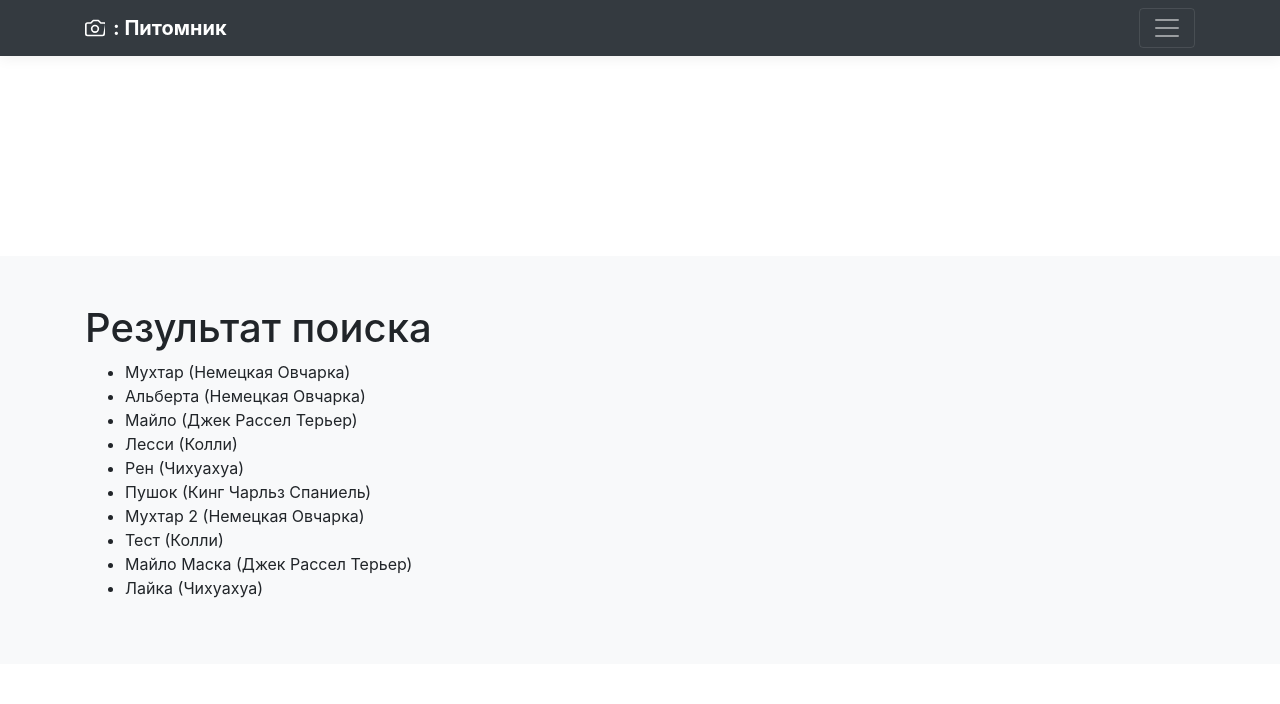
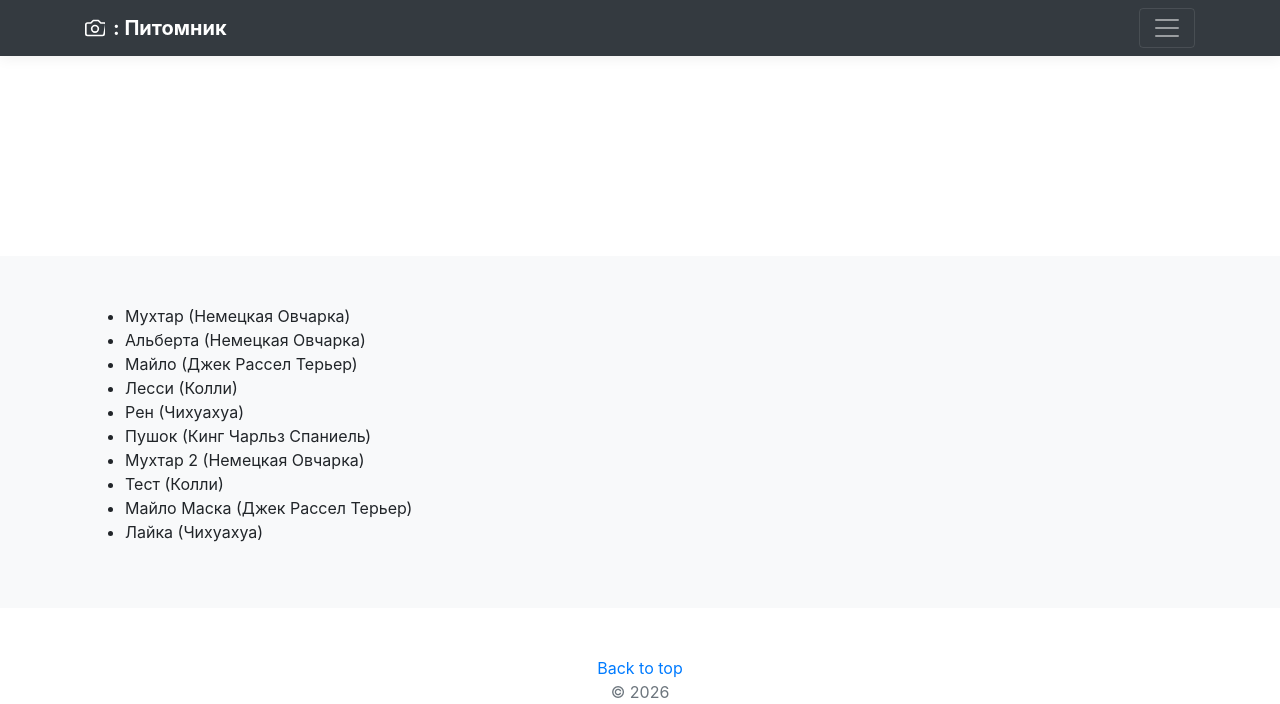
Before and after one commit to Yura123410/frameworkDZCBV, a Django app: template dogs/templates/dogs/all_search_results.html in a window 1280 px wide. Shown: the top 704 px of the page. Run offline with Django 5.2, Linux system fonts and the light colour scheme; the template is opened without the code that fills it: values that come from a table or form of the project are taken from there, others are empty; data comes from the database, SQL or seed files in the repository; some libraries are stand-ins or nearby versions.

Commit message:
- Убрал дублирующийся заголовок

```diff
--- a/dogs/templates/dogs/all_search_results.html
+++ b/dogs/templates/dogs/all_search_results.html
@@ -1,7 +1,5 @@
 {% extends 'dogs/base.html' %}
 {% block content %}
-
-<h1> Результат поиска </h1>
 
 <ul>
     {% for object in object_list %}
```
